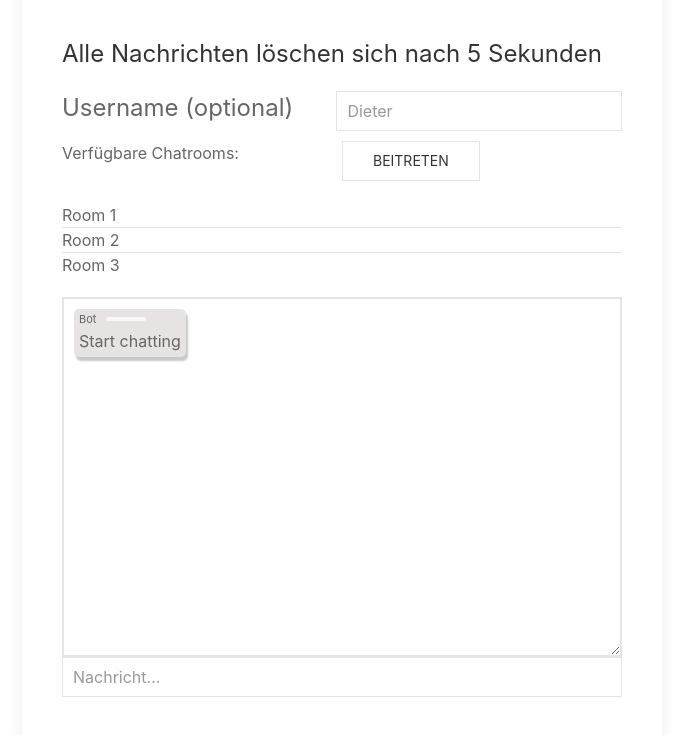
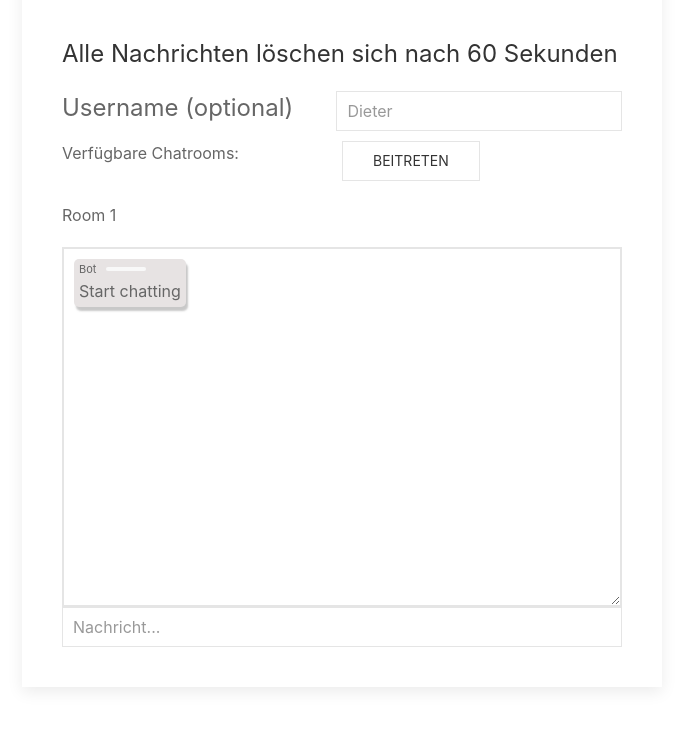
Before and after one commit to mmaeffert/temp-chat, a website built with webpack: page public/index.html in a window 1280 px wide. Shown: the part 93-828 px from the top of the page, without its empty margins (298-981 px from the left). After the commit the page ends 800 px from the top, so only its background shows below. Built offline with nearby package versions, Linux system fonts and the light colour scheme; some packages are replaced by stand-ins of ours; no server answers.

Commit message:
Update index.html

```diff
--- a/public/index.html
+++ b/public/index.html
@@ -12,7 +12,7 @@
 <div class="container">
     <div class="uk-card uk-card-default uk-card-hover uk-card-body">
         <h1>Mäffert's secret chatroom</h1>
-        <h3>Alle Nachrichten löschen sich nach 5 Sekunden</h3>
+        <h3>Alle Nachrichten löschen sich nach 60 Sekunden</h3>
         <div style="display: flex;">
             <legend class="uk-legend">Username (optional)</legend>
             <input id="username" class="uk-input" type="text" placeholder="Dieter" aria-label="Input">
@@ -23,8 +23,6 @@
         </div>
         <ul class="uk-list uk-list-collapse uk-list-divider">
             <li id="chatroom-0" onclick="select_chatroom(0)">Room 1</li>
-            <li id="chatroom-1" onclick="select_chatroom(1)">Room 2</li>
-            <li id="chatroom-2" onclick="select_chatroom(2)">Room 3</li>
         </ul>
         <div id="chatwindow" class="chatwindow uk-panel uk-panel-scrollable">
         </div>
```
